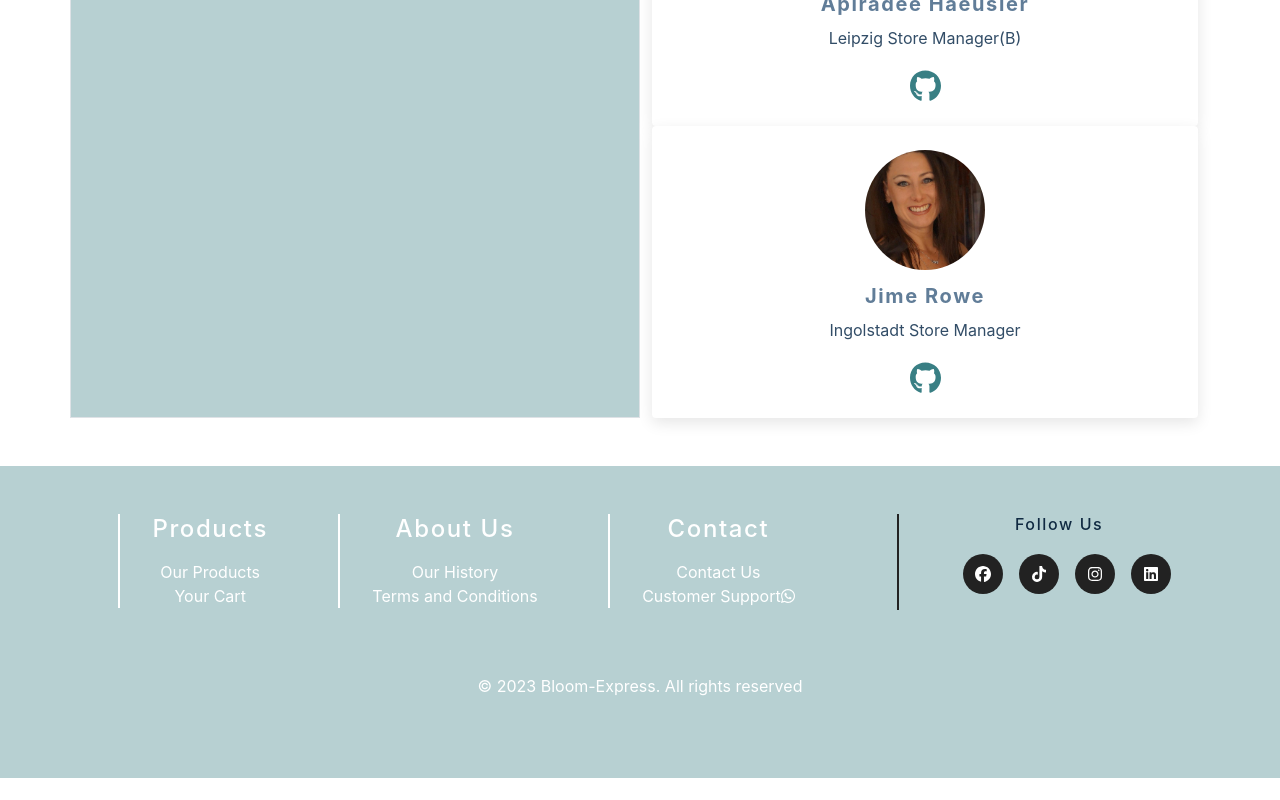
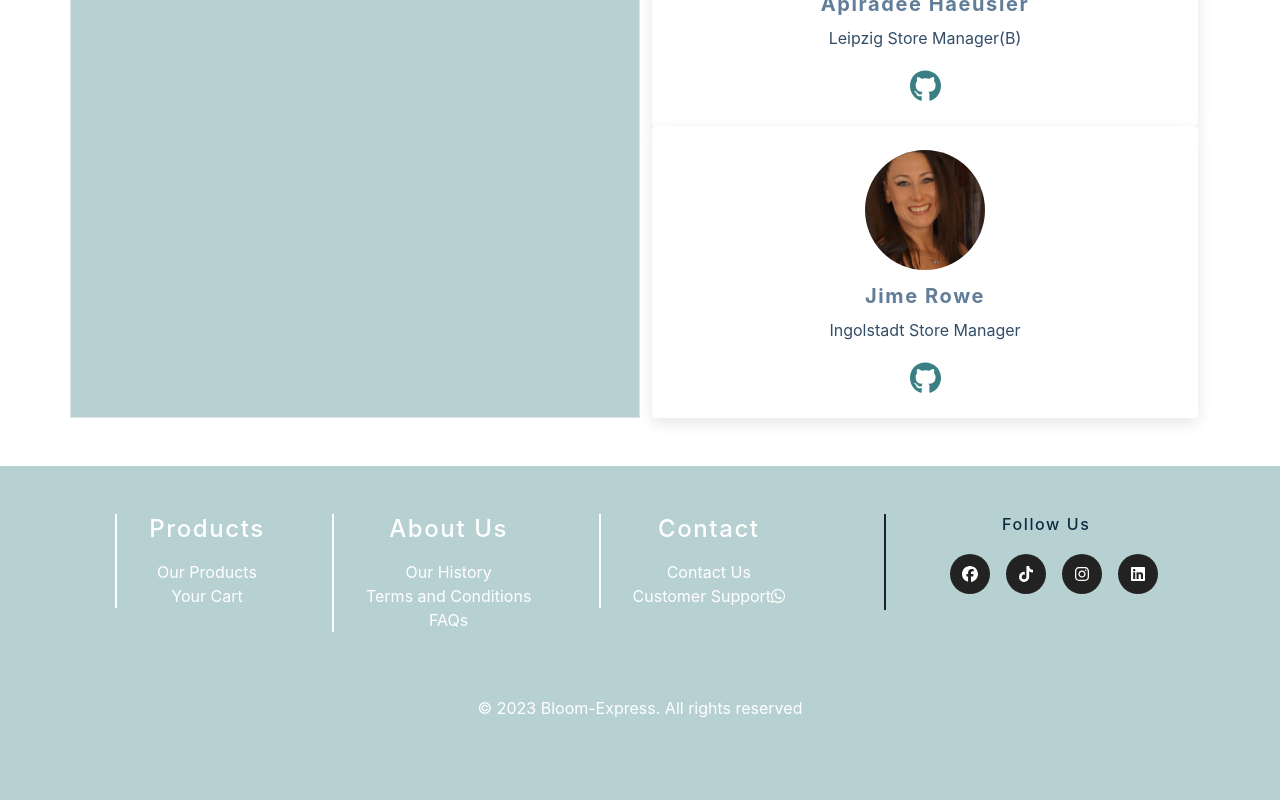
Before and after one commit to BloomExpress/bloom-express, a React (Vite) app: page /contact in a window 1280 px wide. Shown: the part 1722-2522 px from the top of the page. Before the commit the page ends 2500 px from the top, so only its background shows below. Built offline with nearby package versions, Linux system fonts and the light colour scheme; grey boxes are pictures that could not be loaded.

Commit message:
FAQ Frontend added

```diff
--- a/src/components/Layout/Footer.jsx
+++ b/src/components/Layout/Footer.jsx
@@ -10,13 +10,19 @@ import {
 } from "@fortawesome/free-brands-svg-icons";
 import { faArrowUpFromBracket } from "@fortawesome/free-solid-svg-icons";
 import { Link } from "react-router-dom";
-import TermsAndConditionsModal from "../TermsAndConditionsModal";
+import TermsAndConditionsModal from "../TermsAndConditions";
+import FaqModal from "../Faq";
 
 const Footer = () => {
   const [showModal, setShowModal] = useState(false);
+  const [showFaqModal, setShowFaqModal] = useState(false);
 
   const toggleModal = () => {
     setShowModal(!showModal);
+  };
+
+  const toggleFaqModal = () => {
+    setShowFaqModal(!showFaqModal);
   };
 
   const [showBackToTop, setShowBackToTop] = useState(false);
@@ -61,6 +67,11 @@ const Footer = () => {
             <li>
               <a href="#" onClick={toggleModal}>
                 Terms and Conditions
+              </a>
+            </li>
+            <li>
+              <a href="#" onClick={toggleFaqModal}>
+                FAQs
               </a>
             </li>
           </ul>
@@ -139,6 +150,16 @@ const Footer = () => {
           isOpen={showModal}
           onRequestClose={toggleModal}
         />
+
+        {showBackToTop && (
+          <section>
+            <BackToTopLink href="#top" onClick={handleBackToTop}>
+              Back to Top
+              <FontAwesomeIcon icon={faArrowUpFromBracket} size="lg" />
+            </BackToTopLink>
+          </section>
+        )}
+        <FaqModal isOpen={showFaqModal} onRequestClose={toggleFaqModal} />
       </FooterContent>
 
       <Copyright>
```
Also changed, not shown: src/components/TermsAndConditions.jsx (renamed from src/components/TermsAndConditionsModal.jsx).
